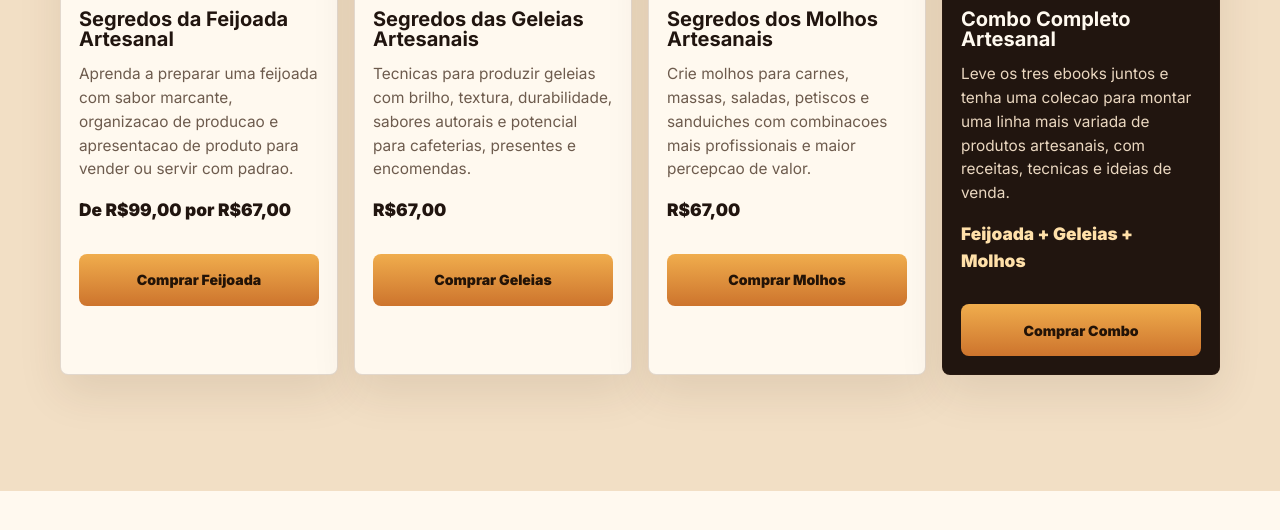
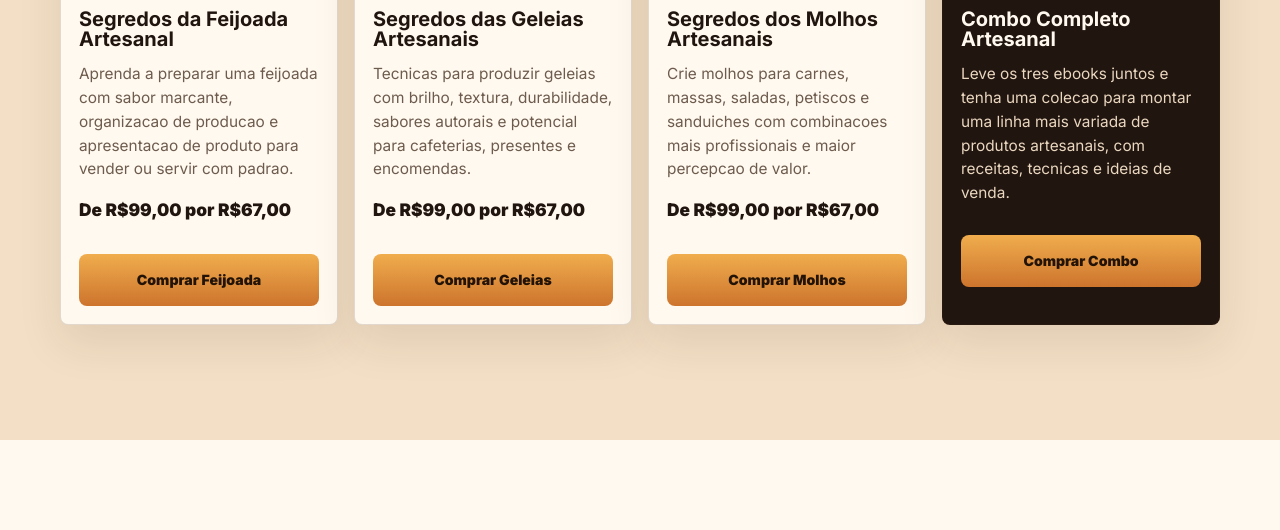
Before and after one commit to brunorecipes/brunorecipes-site, a plain HTML site: page index.html in a window 1280 px wide. Shown: the part 2196-2726 px from the top of the page. Drawn offline with nearby package versions, Linux system fonts and the light colour scheme.

Commit message:
Update storefront product pricing and geleias cover

```diff
--- a/index.html
+++ b/index.html
@@ -667,7 +667,7 @@
 
             <article class="product-card">
               <div class="product-media">
-                <img src="combo/assets/combo-capa.png" alt="Capa do ebook de geleias artesanais dentro da colecao" />
+                <img src="geleias/assets/segredos-geleias-artesanais.png" alt="Capa do ebook Segredos das Geleias Artesanais" />
               </div>
               <div class="product-body">
                 <span class="tag">Geleias gourmet</span>
@@ -676,7 +676,7 @@
                   Tecnicas para produzir geleias com brilho, textura, durabilidade, sabores autorais e potencial para
                   cafeterias, presentes e encomendas.
                 </p>
-                <div class="price">R$67,00</div>
+                <div class="price">De R$99,00 por R$67,00</div>
                 <div class="card-actions">
                   <a class="button" href="https://pay.hotmart.com/S105913151A">Comprar Geleias</a>
                 </div>
@@ -694,7 +694,7 @@
                   Crie molhos para carnes, massas, saladas, petiscos e sanduiches com combinacoes mais profissionais
                   e maior percepcao de valor.
                 </p>
-                <div class="price">R$67,00</div>
+                <div class="price">De R$99,00 por R$67,00</div>
                 <div class="card-actions">
                   <a class="button" href="https://pay.hotmart.com/A106042342L">Comprar Molhos</a>
                 </div>
@@ -712,7 +712,6 @@
                   Leve os tres ebooks juntos e tenha uma colecao para montar uma linha mais variada de produtos
                   artesanais, com receitas, tecnicas e ideias de venda.
                 </p>
-                <div class="price">Feijoada + Geleias + Molhos</div>
                 <div class="card-actions">
                   <a class="button" href="https://pay.hotmart.com/V106121513I">Comprar Combo</a>
                 </div>
```
Also changed, not shown: 1 other file.
